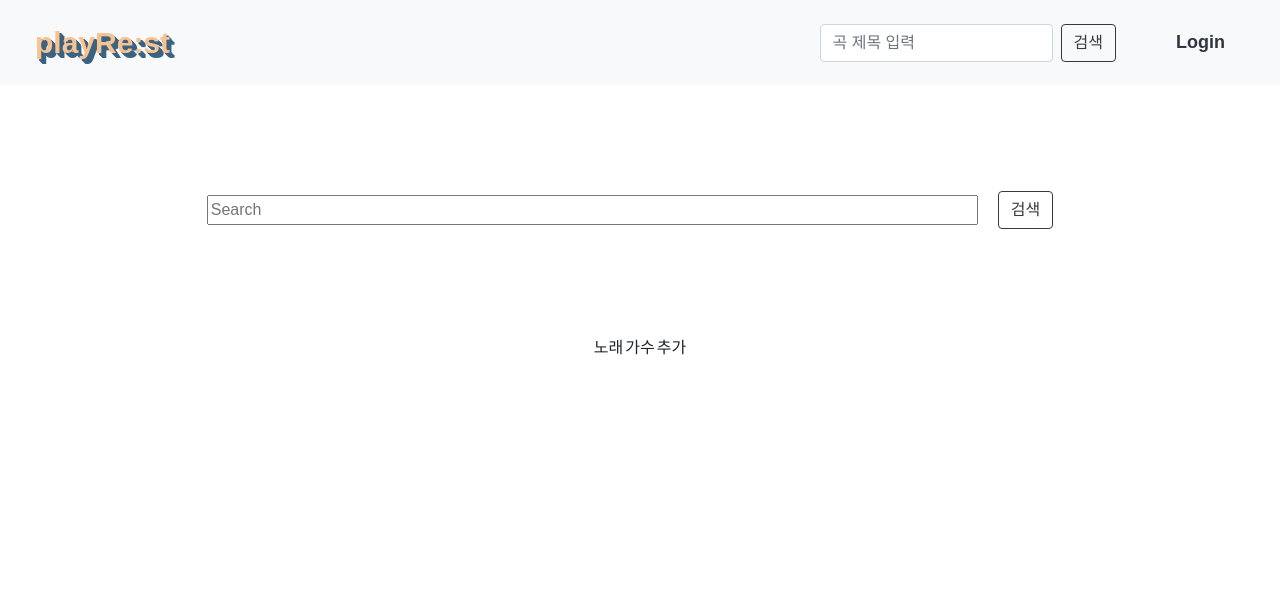
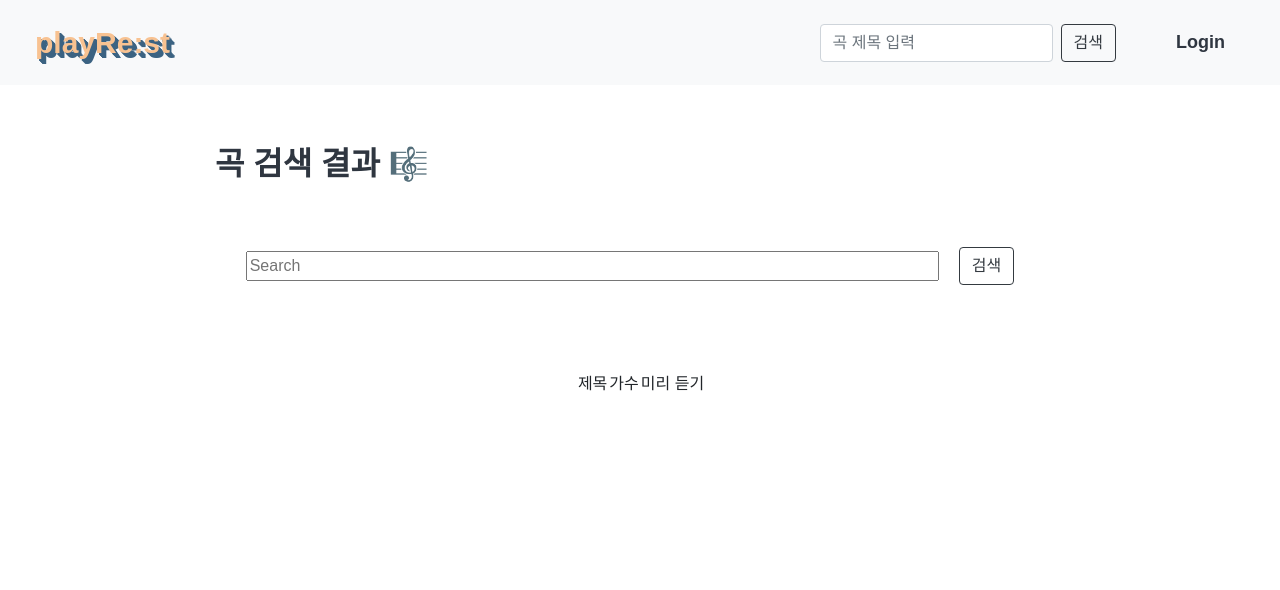
Before and after one commit to yoohyunju/playrest-web-project, a Flask app: page /search in a window 1280 px wide. Shown: the top 590 px of the page. Before the commit the page ends 355 px from the top, so only its background shows below. Run offline with Flask 2, Linux system fonts and the light colour scheme; some libraries are stand-ins or nearby versions; some web fonts are replaced.

Commit message:
검색 페이지 css 수정
검색 페이지 css 수정

```diff
--- a/static/css/search.css
+++ b/static/css/search.css
@@ -1,7 +1,7 @@
 .searchbar_css {
     width: 100%;
-    height: 250px;
-    margin: auto;
+    height: 150px;
+    margin-bottom: 30px;
     display: flex;
     justify-content: center;
     align-items: center;
@@ -62,3 +62,18 @@ tr, td{
 .Artist_css{
 
 }
+
+.section {
+    padding: 60px 0px 0px 130px;
+}
+
+#songinfo {
+    width: 80%;
+}
+
+#search-form {
+    display: flex;
+    justify-content: center;
+    align-items: center;
+    align-content: center;
+}
--- a/templates/myPage/myPage.html
+++ b/templates/myPage/myPage.html
@@ -121,7 +121,7 @@
                 <h1>{{session['user_name']}}의 마이페이지 🎧 </h1>
             </div>
             <!--플리 개수-->
-            <div id="list-count">공개 플레이리스트: <span id="count-result">0</span>개</div>
+            <div id="list-count"><li>공개 플레이리스트: <span id="count-result">0</span>개</li></div>
         </div>
 
         <hr/>
--- a/templates/search/search.html
+++ b/templates/search/search.html
@@ -50,7 +50,7 @@
                 type: 'GET',
                 url: '/search/playlists?keyword_give=' + keyword + '',
                 success: function (response) {
-                    alert('검색!')
+                    //alert('검색!')
                     let playlists = response['data']
                     console.log(playlists)
                     for (let i = 0; i < playlists.length; i++) {
@@ -75,7 +75,7 @@
                 type: 'GET',
                 url: '/search/musics?musicKeyword=' + musicKeyword,
                 success: function (response) {
-                    alert("ajax 성공")
+                    //alert("ajax 성공")
                     console.log(response['result'])
                     musics = response['result']
                     console.log(musics[0])
@@ -93,12 +93,12 @@
                                         <td><img src="${albumImg}" width="80px" height="80px"></td>
                                         <td class="Title_css">${albumTitle}</td>
                                         <td class="Artist_css">${albumArtist}</td>
-                                        <td><button onclick="addMusic('${albumTitle}','${albumArtist}','${albumImg}')" class="bnt_add">추가</button></td>
                                         <td>
                                             <audio controls>
                                               <source src='${previewMusic}' type="audio/mpeg">
                                             </audio>
                                         </td>
+                                        <td><button onclick="addMusic('${albumTitle}','${albumArtist}','${albumImg}')" class="bnt_add">추가</button></td>
                                  </tr>`
                         $('#list-q1').append(temp_html);
                     }
@@ -156,8 +156,16 @@
 <!--header 삽입-->
 {% include 'fragments/header.html' %}
 <body>
+<div class="container">
+    <div class="section" id="mypage-title">
+        <div class="title">
+            <h2>곡 검색 결과 🎼</h2>
+        </div>
+    </div>
+</div>
+
 <div class="searchbar_css" id="searchbar">
-    <form class="form-inline my-2 my-lg-0">
+    <form class="form-inline my-2 my-lg-0" id="search-form">
         <input id="songinfo" type="text" placeholder="Search" aria-label="Search" size="80px"/>
         <button type="button" class="btn btn-outline-dark" id="search-btn" type="submit" onclick="searchMusic()">검색</button>
     </form>
@@ -167,9 +175,10 @@
         <table>
             <thead>
             <tr>
-                <td>노래</td>
+                <td></td>
+                <td>제목</td>
                 <td>가수</td>
-                <td>추가</td>
+                <td>미리 듣기</td>
             </tr>
             </thead>
             <tbody id="list-q1"></tbody>
```
